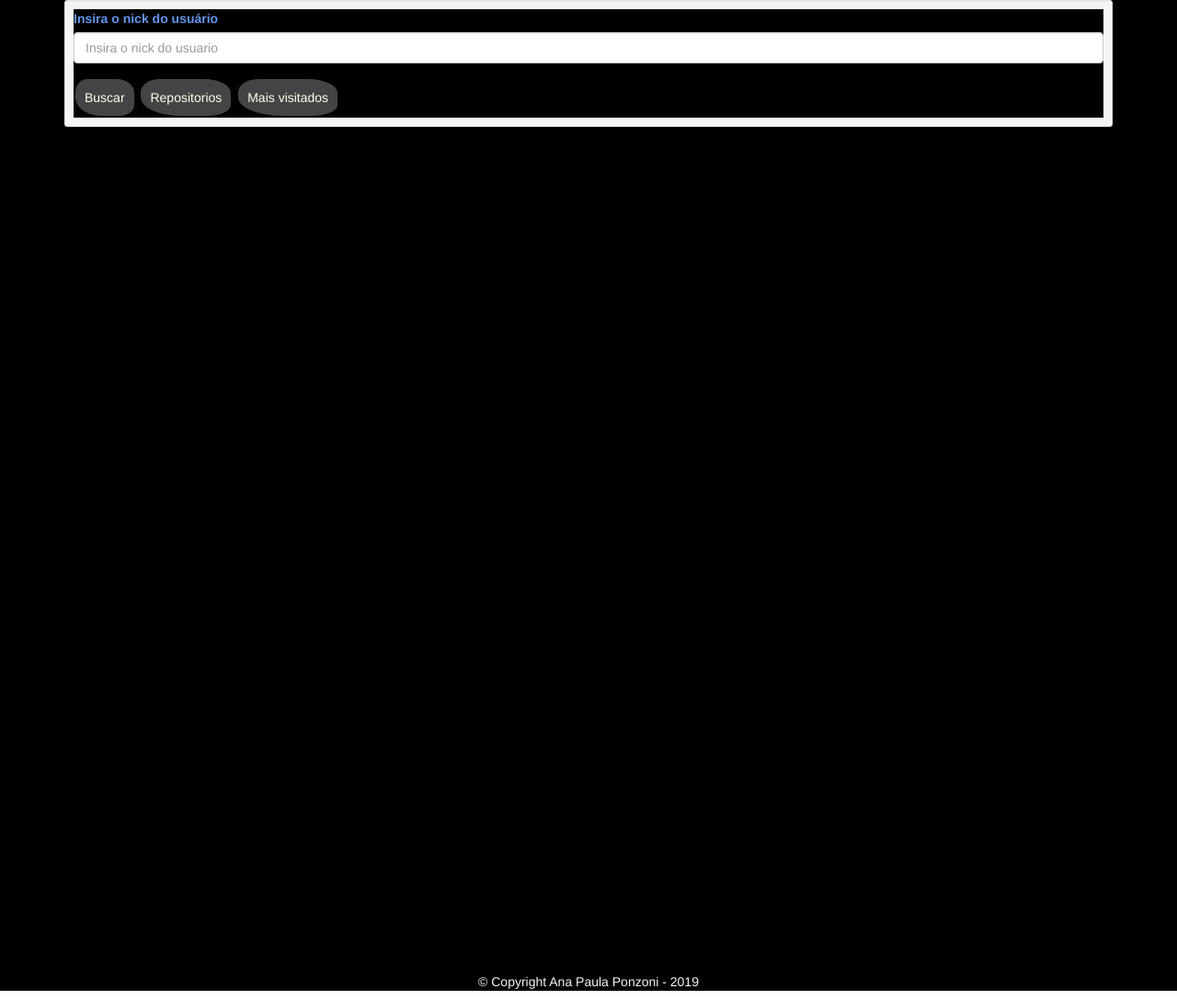
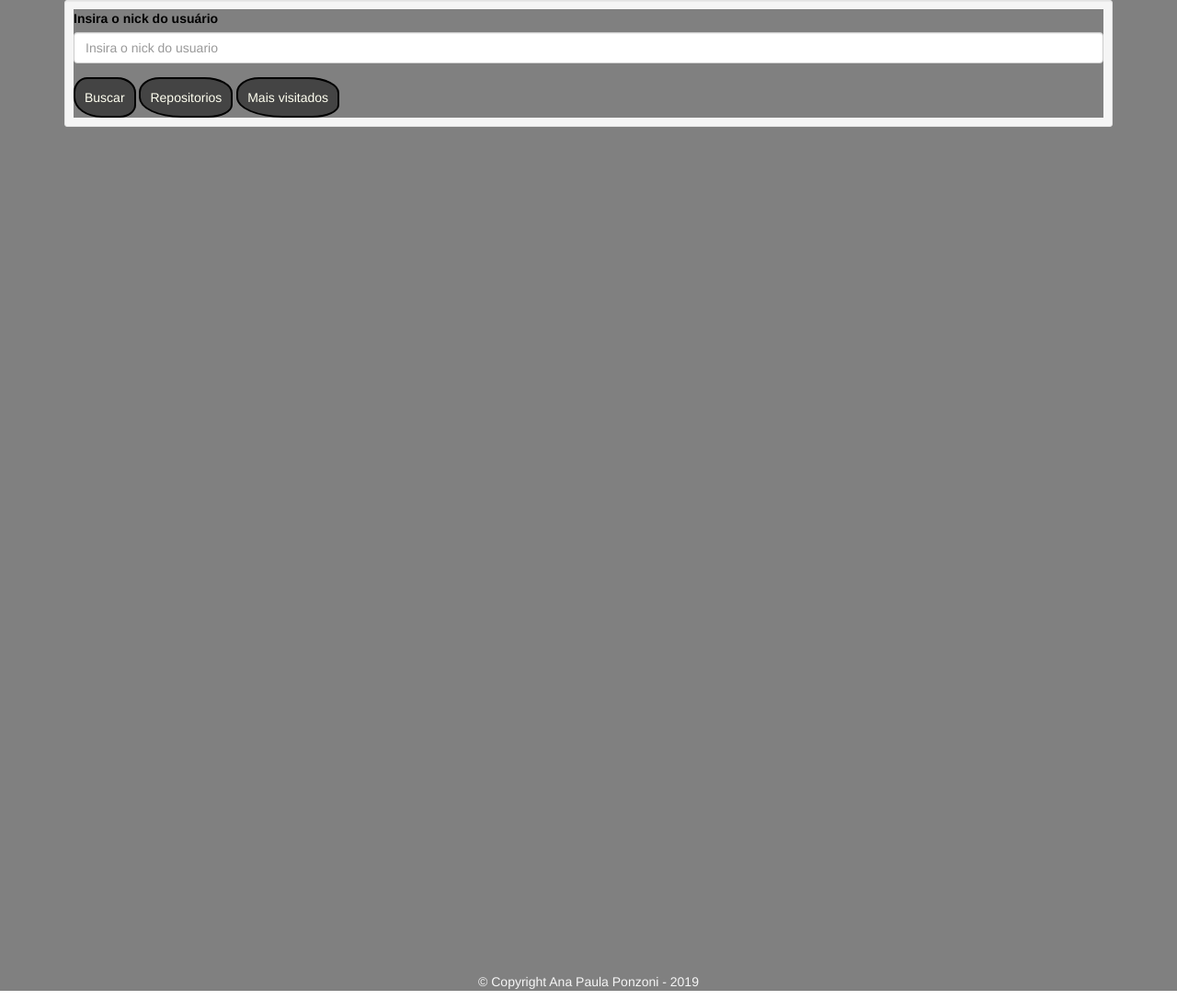
Before and after one commit to anapaulaponzoni/Trabalho, a plain HTML site: page index.html in a window 1280 px wide. Shown: the whole page at 92% size. Drawn offline with nearby package versions, Linux system fonts and the light colour scheme; files whose address does not match are found by name.

Commit message:
Update estilo.css

```diff
--- a/css/estilo.css
+++ b/css/estilo.css
@@ -3,11 +3,11 @@ pre{
 }
 
 main{
-    background-color: black;
+    background-color: grey;
 }
 
 footer{
-    background-color: black;
+    background-color:grey;
     color: whitesmoke;
     width: 100%;
 }
@@ -34,21 +34,22 @@ estilo para o descrito abaixo*/
 }
 
 #retorno{
-    background: black;
-    color: cornflowerblue;
+    background:grey;
+    color: black;
     border: none;
 }
 
 .form{
-    background-color: black;
+    background-color: grey;
 
 }
 
 .well{
 
-    border:none;
+    border-radius: 4px;
 }
 
 label{
-    color: cornflowerblue;
+    color: black;
+    text-align: center;
 }
```
